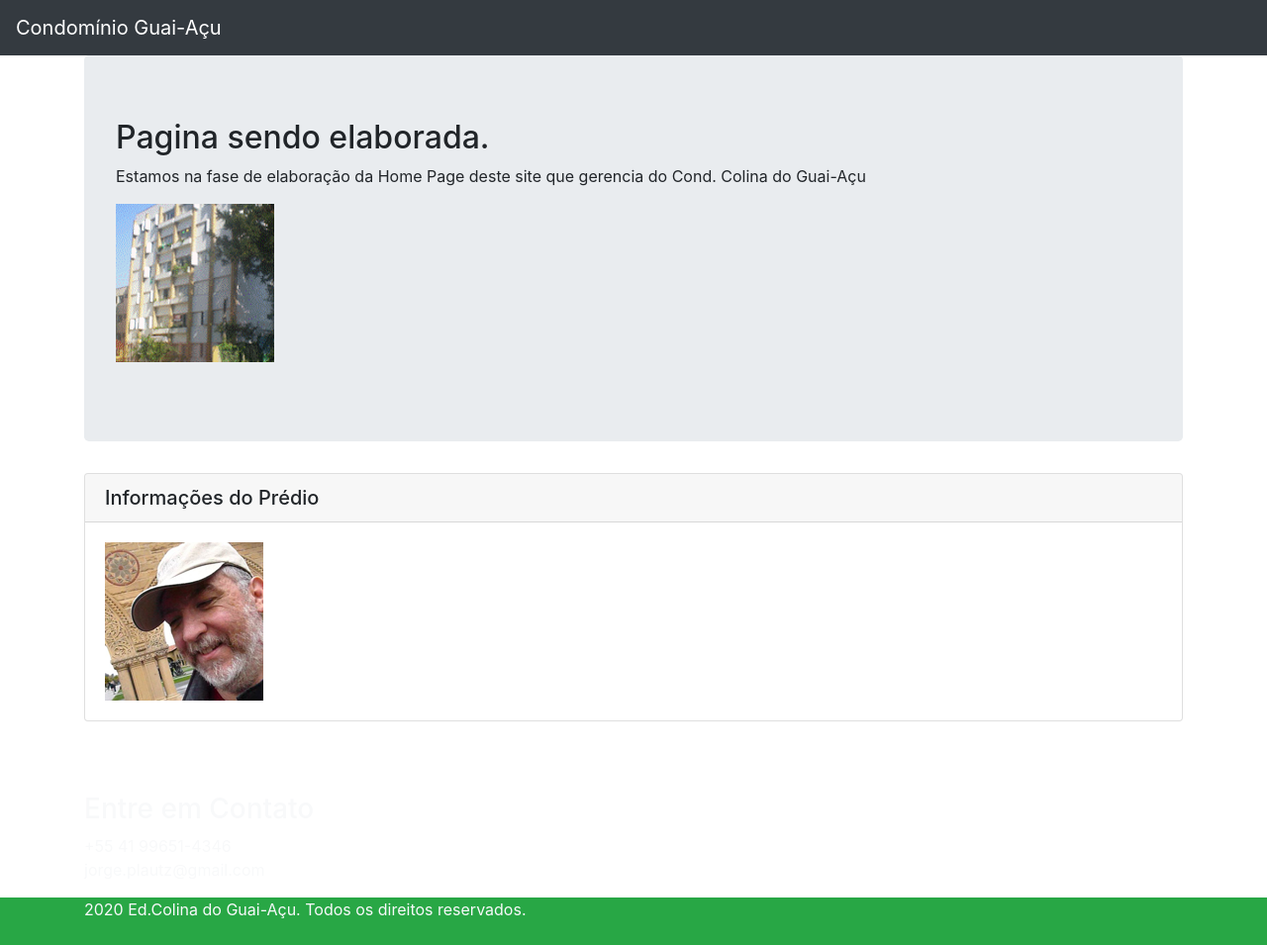
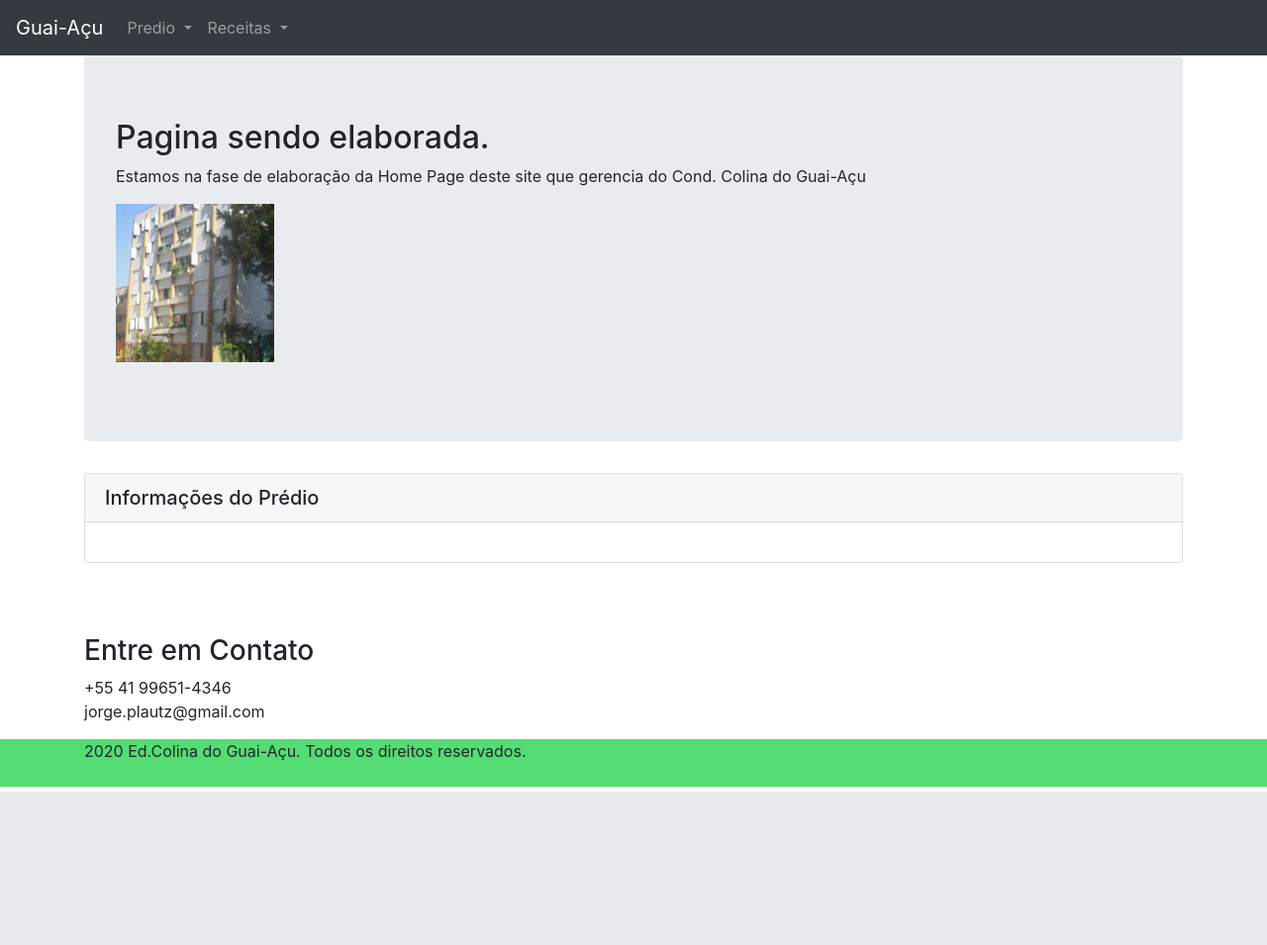
Before and after one commit to jlplautz/cond_guaiacu, a Django app: page / in a window 1280 px wide. Shown: the whole page at 99% size. After the commit the page ends 800 px from the top, so only its background shows below. Run offline with Django 3.2, Linux system fonts and the light colour scheme; some libraries are stand-ins or nearby versions.

Commit message:
Corrigido o NavBar da aplicação

```diff
--- a/GuaiAcu/base/static/css/style.css
+++ b/GuaiAcu/base/static/css/style.css
@@ -1,7 +1,7 @@
 # Empty CSS file for your own CSS
 .main-footer{
-    background-color: #50c93d;
+    background-color: #299218;
 }
 .rights{
-    background-color: #28a745;
+    background-color: #54dc75;
 }
--- a/GuaiAcu/base/templates/base/base.html
+++ b/GuaiAcu/base/templates/base/base.html
@@ -21,11 +21,28 @@
 </head>
 <body>
 
-<nav class="navbar navbar-expand-lg navbar-dark bg-dark">
-    <a class="navbar-brand" href="{% url 'base:home' %}">Condomínio Guai-Açu</a>
-    <button class="navbar-toggler" type="button" data-toggle="collapse" data-target="#navbarSupportedContent" aria-controls="navbarSupportedContent" aria-expanded="false" aria-label="Toggle navigation">
+<nav class="navbar navbar-dark bg-dark navbar-expand-md">
+    <a class="navbar-brand" href="{% url 'base:home' %}">Guai-Açu</a>
+    <button class="navbar-toggler" type="button" data-toggle="collapse" data-target="#navbarSupportedContent"
+            aria-controls="navbarSupportedContent" aria-expanded="false" aria-label="Toggle navigation">
         <span class="navbar-toggler-icon"></span>
     </button>
+        <div class="collapse navbar-collapse" id="navbarSupportedContent">
+        <ul class="navbar-nav mr-auto">
+                <li class="nav-item dropdown">
+                    <a class="nav-link dropdown-toggle" href="#" id="navbarCohorts" role="button" data-toggle="dropdown"
+                       aria-haspopup="true" aria-expanded="false">
+                        Predio
+                    </a>
+                </li>
+                <li class="nav-item dropdown">
+                    <a class="nav-link dropdown-toggle" href="#" id="navbarCourses" role="button" data-toggle="dropdown"
+                       aria-haspopup="true" aria-expanded="false">
+                        Receitas
+                    </a>
+                </li>
+        </ul>
+    </div>
 </nav>
 
 {% block body %}{% endblock body %}
--- a/GuaiAcu/base/templates/base/footer.html
+++ b/GuaiAcu/base/templates/base/footer.html
@@ -1,17 +1,17 @@
 <footer class="main-footer mt-5 pt-4">
     <div class="container">
         <div class="row">
-            <div class="col text-light">
+            <div class="col">
                 <h3>Entre em Contato</h3>
                 <address>
                     +55 41 99651-4346
                     <br />
-                    <a href="mailto:{{ contato_email }}" class="text-light">{{ contato_email }}</a>
+                    <a href="mailto:{{ contato_email }}" class="text-body">{{ contato_email }}</a>
                 </address>
             </div>
         </div>
     </div>
-    <div class="rights pb-4 text-light">
+    <div class="rights pb-4">
         <div class="container">
             <div class="row">
                 <div class="col">
--- a/GuaiAcu/base/templates/base/home.html
+++ b/GuaiAcu/base/templates/base/home.html
@@ -24,7 +24,7 @@
                             </h5>
                             <div class="card-body">
                                 <p class="card-text">
-                                    <img src="{% static 'img/luciano-ramalho.png' %}" />
+{#                                    <img src="{% static 'img/luciano-ramalho.png' %}" />#}
                                 </p>
                             </div>
                         </div>
```
Also changed, not shown: GuaiAcu/base/tests/test_home.py (+1 -1 lines), 1 other file.
